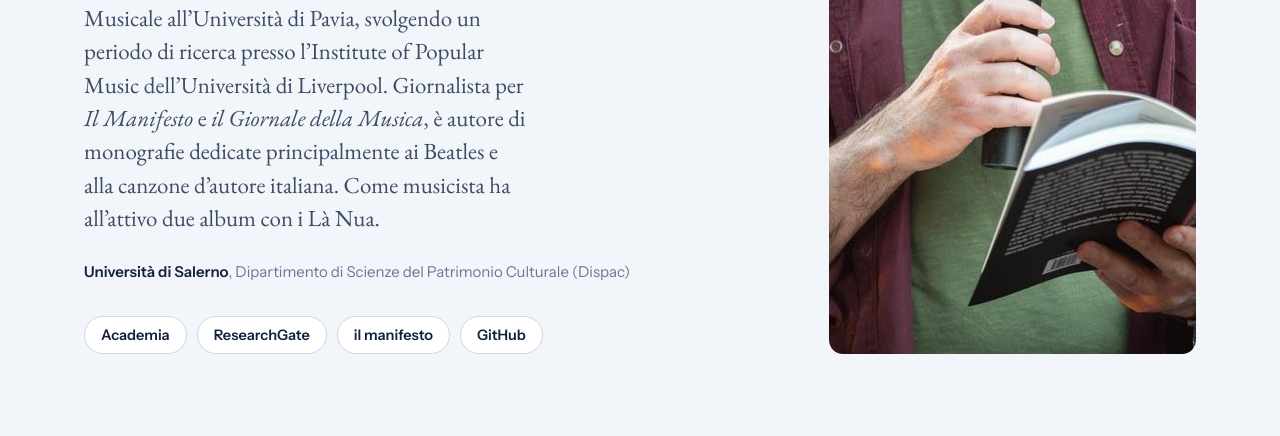
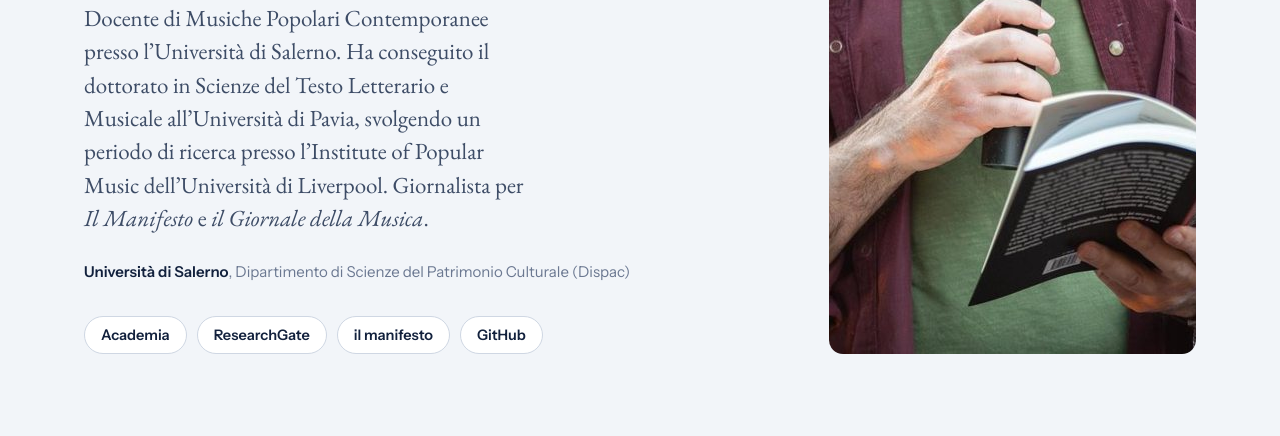
Before and after one commit to francescobrusco/francescobrusco.github.io, a plain HTML site: page index.html in a window 1280 px wide. Shown: the part 670-1106 px from the top of the page. Drawn offline with nearby package versions, Linux system fonts and the light colour scheme.

Commit message:
Presentazione iniziale più breve
Co-Authored-By: Claude Opus 5.5 <noreply@anthropic.com>
Claude-Session: https://claude.ai/code/session_01H8n3gPWRVdc3LgjXZVrZuJ

```diff
--- a/index.html
+++ b/index.html
@@ -118,7 +118,7 @@ footer a{color:var(--ink-2)}
 <header class="intro"><div class="wrap intro-grid">
   <div>
     <h1>Francesco Brusco</h1>
-    <p class="lead">Docente di Musiche Popolari Contemporanee presso l’Università di Salerno. Ha conseguito il dottorato in Scienze del Testo Letterario e Musicale all’Università di Pavia, svolgendo un periodo di ricerca presso l’Institute of Popular Music dell’Università di Liverpool. Giornalista per <i>Il Manifesto</i> e <i>il Giornale della Musica</i>, è autore di monografie dedicate principalmente ai Beatles e alla canzone d’autore italiana. Come musicista ha all’attivo due album con i Là Nua.</p>
+    <p class="lead">Docente di Musiche Popolari Contemporanee presso l’Università di Salerno. Ha conseguito il dottorato in Scienze del Testo Letterario e Musicale all’Università di Pavia, svolgendo un periodo di ricerca presso l’Institute of Popular Music dell’Università di Liverpool. Giornalista per <i>Il Manifesto</i> e <i>il Giornale della Musica</i>.</p>
     <p class="aff"><strong>Università di Salerno</strong>, Dipartimento di Scienze del Patrimonio Culturale (Dispac)</p>
     <ul class="profiles">
       <li><a href="https://unisa.academia.edu/FrancescoBrusco" target="_blank" rel="noopener">Academia</a></li>
```
